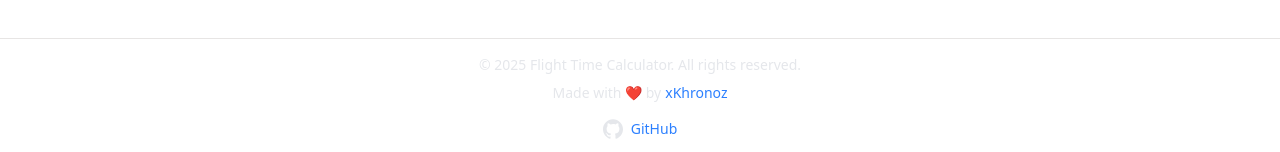
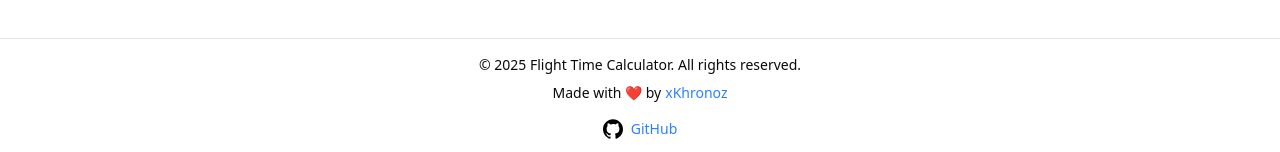
Before and after one commit to xKhronoz/Flight-Time-Calculator, a Next.js app: page / in a window 1280 px wide. Shown: the part 850-1002 px from the top of the page. Built offline with nearby package versions, Linux system fonts and the light colour scheme; no server answers; the database is empty.

Commit message:
chore: update dark/light mode text color for footer

```diff
--- a/components/Footer.tsx
+++ b/components/Footer.tsx
@@ -3,8 +3,8 @@
 export default function Footer() {
   return (
     <footer className="w-full dark:bg-gray-900 dark:text-white py-4 px-8 flex flex-col justify-center items-center border-t gap-2">
-      <span className="text-sm text-gray-200">© {new Date().getFullYear()} Flight Time Calculator. All rights reserved.</span>
-      <span className="text-sm text-gray-200">Made with ❤️ by
+      <span className="text-sm dark:text-gray-200">© {new Date().getFullYear()} Flight Time Calculator. All rights reserved.</span>
+      <span className="text-sm dark:text-gray-200">Made with ❤️ by
         <a
           href="https://github.com/xKhronoz"
           target="_blank"
@@ -21,7 +21,14 @@
           rel="noopener noreferrer"
           className="flex items-center gap-2 text-sm text-blue-500 hover:underline"
         >
-          <svg xmlns="http://www.w3.org/2000/svg" width="20" height="20" viewBox="0 0 24 24" fill="currentColor" className="inline-block text-gray-200"><path d="M12 .297c-6.63 0-12 5.373-12 12 0 5.303 3.438 9.8 8.205 11.385.6.113.82-.258.82-.577 0-.285-.01-1.04-.015-2.04-3.338.724-4.042-1.61-4.042-1.61-.546-1.387-1.333-1.756-1.333-1.756-1.089-.745.083-.729.083-.729 1.205.084 1.84 1.236 1.84 1.236 1.07 1.834 2.809 1.304 3.495.997.108-.775.418-1.305.762-1.605-2.665-.305-5.466-1.334-5.466-5.93 0-1.31.469-2.381 1.236-3.221-.124-.303-.535-1.523.117-3.176 0 0 1.008-.322 3.301 1.23a11.52 11.52 0 0 1 3.003-.404c1.018.005 2.045.138 3.003.404 2.291-1.552 3.297-1.23 3.297-1.23.653 1.653.242 2.873.118 3.176.77.84 1.235 1.911 1.235 3.221 0 4.609-2.804 5.624-5.475 5.921.43.372.823 1.102.823 2.222 0 1.606-.014 2.898-.014 3.293 0 .322.218.694.825.576C20.565 22.092 24 17.592 24 12.297c0-6.627-5.373-12-12-12" /></svg>
+          <svg xmlns="http://www.w3.org/2000/svg"
+            width="20"
+            height="20"
+            viewBox="0 0 24 24"
+            fill="currentColor"
+            className="inline-block text-black dark:text-gray-200">
+            <path d="M12 .297c-6.63 0-12 5.373-12 12 0 5.303 3.438 9.8 8.205 11.385.6.113.82-.258.82-.577 0-.285-.01-1.04-.015-2.04-3.338.724-4.042-1.61-4.042-1.61-.546-1.387-1.333-1.756-1.333-1.756-1.089-.745.083-.729.083-.729 1.205.084 1.84 1.236 1.84 1.236 1.07 1.834 2.809 1.304 3.495.997.108-.775.418-1.305.762-1.605-2.665-.305-5.466-1.334-5.466-5.93 0-1.31.469-2.381 1.236-3.221-.124-.303-.535-1.523.117-3.176 0 0 1.008-.322 3.301 1.23a11.52 11.52 0 0 1 3.003-.404c1.018.005 2.045.138 3.003.404 2.291-1.552 3.297-1.23 3.297-1.23.653 1.653.242 2.873.118 3.176.77.84 1.235 1.911 1.235 3.221 0 4.609-2.804 5.624-5.475 5.921.43.372.823 1.102.823 2.222 0 1.606-.014 2.898-.014 3.293 0 .322.218.694.825.576C20.565 22.092 24 17.592 24 12.297c0-6.627-5.373-12-12-12" />
+          </svg>
           GitHub
         </a>
       </div>
```
